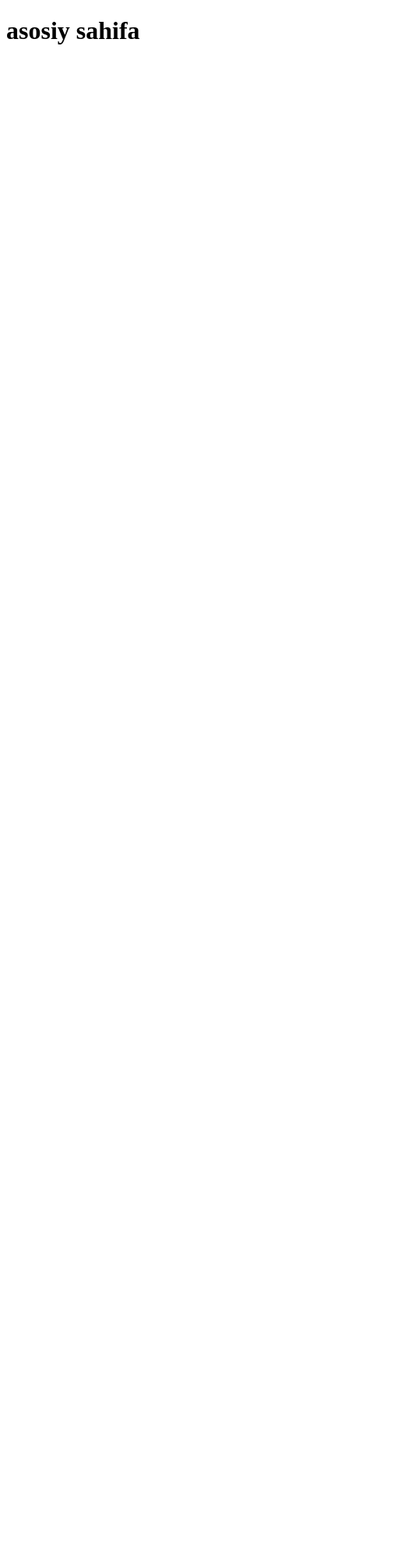
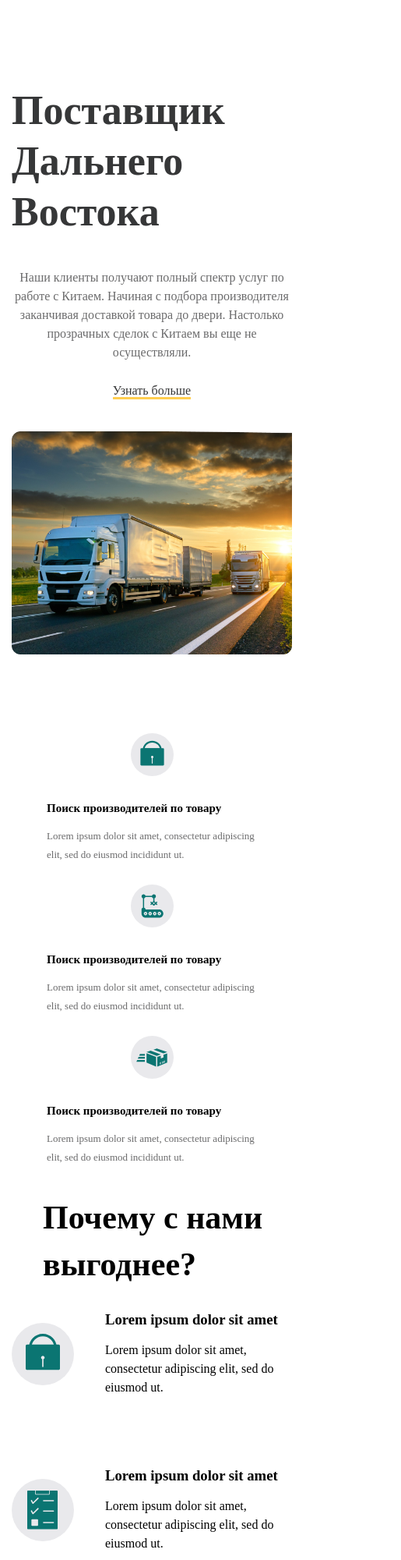
Before and after one commit to muzaffarovhayotbek/5.10-dars-vazifasi, a plain HTML site: page pages/home.html in a window 390 px wide. Shown: the top 2000 px of the page at 78% size, 515 px wide, since content can reach past the window. Before the commit the page ends 844 px from the top, so only its background shows below. Drawn offline with Linux system fonts and the light colour scheme; a web font is replaced by a local one.

Commit message:
end home.html

```diff
--- a/js/main.js
+++ b/js/main.js
@@ -18,7 +18,7 @@ btn.addEventListener('click', function (event) {
     return;
   }
 
-  window.location.href = 'pages/home.html'; // home.html ning to'g'ri yo'li
+  window.location.href = 'pages/home.html';
 
 
 
--- a/pages/home.html
+++ b/pages/home.html
@@ -3,9 +3,130 @@
   <head>
     <meta charset="UTF-8" />
     <meta name="viewport" content="width=device-width, initial-scale=1.0" />
+    <link rel="stylesheet" href="../styles/home.css">
     <title>Document</title>
   </head>
   <body>
-    <h1>asosiy sahifa</h1>
+
+    <!-- hero start -->
+    <div class="hero">
+      <div class="container hero__container">
+        <div class="hero-info">
+          <h1>Поставщик Дальнего Востока</h1>
+          <p>Наши клиенты получают полный спектр услуг по работе с
+            Китаем. Начиная с подбора производителя заканчивая
+            доставкой товара до двери. Настолько прозрачных сделок с
+            Китаем вы еще не осуществляли.
+          </p>
+          <a href="#">Узнать больше</a>
+        </div>
+
+        <div class="hero-image">
+          <img src="../images/hero-image.png" alt="hero-image">
+        </div>
+      </div>
+    </div>
+    <!-- hero end -->
+
+    <div class="category">
+      <div class="container category__container">
+        <div class="category-block">
+          <div class="icon">
+            <img src="../images/icon-icon.svg" alt="icon">
+          </div>
+          <div class="info">
+            <h3>Поиск производителей по товару</h3>
+            <p>Lorem ipsum dolor sit amet, consectetur adipiscing
+              elit, sed do eiusmod incididunt ut.</p>
+          </div>
+        </div>
+
+        <div class="category-block">
+          <div class="icon">
+            <img src="../images/section-icon.svg" alt="icon">
+          </div>
+          <div class="info">
+            <h3>Поиск производителей по товару</h3>
+            <p>Lorem ipsum dolor sit amet, consectetur adipiscing
+              elit, sed do eiusmod incididunt ut.</p>
+          </div>
+        </div>
+
+        <div class="category-block">
+          <div class="icon">
+            <img src="../images/category-icon.svg" alt="icon">
+          </div>
+
+          <div class="info">
+            <h3>Поиск производителей по товару</h3>
+            <p>Lorem ipsum dolor sit amet, consectetur adipiscing
+              elit, sed do eiusmod incididunt ut.</p>
+          </div>
+        </div>
+      </div>
+    </div>
+
+    <!-- main -->
+    <main class="main">
+      <div class="container main__container">
+
+        <div class="mask">
+          <div class="mask-title">
+            <h2>Почему с нами выгоднее?</h2>
+          </div>
+        </div>
+      </div>
+    </main>
+    <!-- main end -->
+
+    <!-- section -->
+    <section class="section">
+      <div class="container section__container">
+
+        <div class="section-div">
+
+          <div class="section-first">
+            <img src="../images/mobile.svg" alt>
+            <div>
+              <h3>Lorem ipsum dolor sit amet</h3>
+              <p>Lorem ipsum dolor sit amet, consectetur
+                adipiscing elit, sed do eiusmod ut.</p>
+            </div>
+          </div>
+
+          <div class="section-first">
+            <img src="../images/dekstop-img.svg" alt width="80"
+              height="80">
+            <div>
+              <h3>Lorem ipsum dolor sit amet</h3>
+              <p>Lorem ipsum dolor sit amet, consectetur
+                adipiscing elit, sed do eiusmod ut.</p>
+            </div>
+          </div>
+        </div>
+
+        <div class="section-div">
+
+          <div class="section-first">
+            <img src="../images/section-mobile.svg" alt>
+            <div>
+              <h3>Lorem ipsum dolor sit amet</h3>
+              <p>Lorem ipsum dolor sit amet, consectetur
+                adipiscing elit, sed do eiusmod ut.</p>
+            </div>
+          </div>
+
+          <div class="section-first">
+            <img src="../images/global.svg" alt="global">
+            <div>
+              <h3>Lorem ipsum dolor sit amet</h3>
+              <p>Lorem ipsum dolor sit amet, consectetur
+                adipiscing elit, sed do eiusmod ut.</p>
+            </div>
+          </div>
+        </div>
+      </div>
+    </section>
+    <!-- section ends -->
   </body>
 </html>
--- /dev/null
+++ b/styles/fonts.home.css
@@ -0,0 +1,32 @@
+/* exo-2-regular - cyrillic_latin */
+@font-face {
+  font-display: swap; /* Check https://developer.mozilla.org/en-US/docs/Web/CSS/@font-face/font-display for other options. */
+  font-family: 'Exo 2';
+  font-style: normal;
+  font-weight: 400;
+  src: url('../fonts/exo-2-v21-cyrillic_latin-regular.woff2') format('woff2'); /* Chrome 36+, Opera 23+, Firefox 39+, Safari 12+, iOS 10+ */
+}
+/* exo-2-600 - cyrillic_latin */
+@font-face {
+  font-display: swap; /* Check https://developer.mozilla.org/en-US/docs/Web/CSS/@font-face/font-display for other options. */
+  font-family: 'Exo 2';
+  font-style: normal;
+  font-weight: 600;
+  src: url('../fonts/exo-2-v21-cyrillic_latin-600.woff2') format('woff2'); /* Chrome 36+, Opera 23+, Firefox 39+, Safari 12+, iOS 10+ */
+}
+/* pt-sans-regular - cyrillic_latin */
+@font-face {
+  font-display: swap; /* Check https://developer.mozilla.org/en-US/docs/Web/CSS/@font-face/font-display for other options. */
+  font-family: 'PT Sans';
+  font-style: normal;
+  font-weight: 400;
+  src: url('../fonts/pt-sans-v17-cyrillic_latin-regular.woff2') format('woff2'); /* Chrome 36+, Opera 23+, Firefox 39+, Safari 12+, iOS 10+ */
+}
+/* pt-sans-700 - cyrillic_latin */
+@font-face {
+  font-display: swap; /* Check https://developer.mozilla.org/en-US/docs/Web/CSS/@font-face/font-display for other options. */
+  font-family: 'PT Sans';
+  font-style: normal;
+  font-weight: 700;
+  src: url('../fonts/pt-sans-v17-cyrillic_latin-700.woff2') format('woff2'); /* Chrome 36+, Opera 23+, Firefox 39+, Safari 12+, iOS 10+ */
+}
--- /dev/null
+++ b/styles/global.css
@@ -0,0 +1,12 @@
+@import url('./fonts.home.css');
+*{
+    padding: 0;
+    margin: 0;
+    box-sizing: border-box;
+}
+
+.container{
+    max-width: 1240px;
+    width: 100%;
+    margin: 0 auto;
+}
--- /dev/null
+++ b/styles/home.css
@@ -0,0 +1,329 @@
+@import url('./global.css');
+
+.hero {
+  margin-top: 109px;
+  margin-bottom: 67px;
+}
+
+.hero__container {
+  display: flex;
+  gap: 70px;
+  align-items: center;
+}
+
+.hero__container .hero-info > h1 {
+  font-family: 'Exo 2';
+  font-size: 52px;
+  font-weight: 600;
+  line-height: 65px;
+  text-align: left;
+}
+
+.hero__container .hero-info h1 {
+  font-family: 'Exo 2';
+  font-size: 52px;
+  font-weight: 600;
+  line-height: 65px;
+  text-align: left;
+  margin-bottom: 40px;
+  color: #363738;
+}
+
+.hero-info p {
+  font-family: 'PT Sans';
+  font-size: 16px;
+  font-weight: 400;
+  line-height: 24px;
+  text-align: left;
+  color: #6b6b6c;
+  margin-bottom: 40px;
+}
+
+.hero-info a {
+  font-family: 'PT Sans';
+  font-size: 16px;
+  font-weight: 400;
+  line-height: 24px;
+  text-align: left;
+  color: #363738;
+  text-decoration: none;
+  border-bottom: 3px solid #ffce50;
+}
+
+/* Category */
+.gategory {
+  margin-top: 67px;
+}
+
+.category__container {
+  box-shadow: 1px 3px 8px 0px #d7d7dd;
+  display: flex;
+  padding: 40px 58px;
+  margin-bottom: 67px;
+  border-radius: 20px;
+}
+
+.category-block {
+  padding-left: 64px;
+  padding-right: 64px;
+  border-left: 1px solid #d7d7dd;
+}
+
+.category-block:first-child {
+  border: none;
+  padding-left: 0px;
+}
+
+.category-block .icon {
+  margin-bottom: 24px;
+}
+
+.category-block .info h3 {
+  font-family: 'Exo 2';
+  font-size: 20px;
+  font-weight: 600;
+  line-height: 27px;
+  text-align: left;
+  margin-bottom: 16px;
+}
+
+.category-block .info p {
+  font-family: 'PT Sans';
+  font-size: 16px;
+  font-weight: 400;
+  line-height: 24px;
+  text-align: left;
+  color: #6b6b6c;
+}
+
+.main {
+  margin-top: 67px;
+  margin-bottom: 73px;
+}
+
+.mask {
+  margin-top: 67px;
+  margin-bottom: 73px;
+  background-image: url('../images/section-image.png');
+}
+
+.mask-title {
+  width: 670px;
+  height: 455px;
+  background-color: #0b7572;
+  clip-path: polygon(0 0, 45% 0, 100% 100%, 0% 100%);
+  font-family: 'Exo 2';
+  font-size: 40px;
+  font-weight: 600;
+  line-height: 60px;
+  text-align: left;
+  padding-top: 178px;
+  color: #ffffff;
+  padding-left: 40px;
+}
+
+.section {
+  margin-top: 73px;
+  margin-bottom: 120px;
+}
+
+.section__container {
+  display: flex;
+  flex-direction: column;
+  gap: 62px;
+}
+
+.section-div {
+  display: flex;
+  gap: 140px;
+  align-items: center;
+}
+
+.section-first {
+  display: flex;
+  gap: 40px;
+  align-items: center;
+}
+
+.section-first > h3 {
+  font-family: 'Exo 2';
+  font-size: 20px;
+  font-weight: 600;
+  line-height: 27px;
+  text-align: left;
+}
+
+.section-first div {
+  display: flex;
+  flex-direction: column;
+  gap: 16px;
+}
+
+.section-first div p {
+  font-family: 'PT Sans';
+  font-size: 16px;
+  font-weight: 400;
+  line-height: 24px;
+  text-align: left;
+}
+
+@media screen and (max-width: 1240px) {
+  .container {
+    padding: 0 15px;
+  }
+
+  .hero-image img {
+    max-width: 500px;
+  }
+
+  .hero-info h1 {
+    font-size: 35px;
+    line-height: 40px;
+    margin-bottom: 25px;
+  }
+
+  .hero-info p {
+    margin-bottom: 25px;
+  }
+
+  .hero__container {
+    gap: 40px;
+  }
+
+  /* category */
+  .category {
+    padding: 0px 30px;
+  }
+
+  .category__container {
+    padding: 40px;
+  }
+
+  .category-block {
+    padding-left: 44px;
+    padding-right: 44px;
+  }
+
+  .category-block .info h3 {
+    font-size: 18px;
+  }
+}
+
+@media screen and (max-width: 992px) {
+  .hero-image img {
+    max-width: 400px;
+  }
+
+  .hero-info h1 {
+    font-size: 30px;
+    line-height: 30px;
+    margin-bottom: 20px;
+  }
+
+  /* category */
+  .category {
+    padding: 0px 30px;
+  }
+
+  .category__container {
+    padding: 30px;
+  }
+
+  .category-block {
+    padding-left: 24px;
+    padding-right: 24px;
+  }
+
+  .category-block .info h3 {
+    font-size: 15px;
+    margin-bottom: 10px;
+  }
+
+  .category-block .icon img {
+    width: 70px;
+  }
+
+  .category-block .info p {
+    font-size: 13px;
+    margin-bottom: 10px;
+  }
+
+  /* main */
+  .mask-title {
+    width: 500px;
+    font-size: 28px;
+  }
+}
+
+@media screen and (max-width: 768px) {
+  .hero__container {
+    flex-direction: column;
+    text-align: center;
+  }
+
+  .hero-image img {
+    max-width: 100%;
+  }
+
+  .hero-info h1 {
+    text-align: center;
+  }
+
+  .hero-info p {
+    text-align: center;
+  }
+
+  .hero__container {
+    gap: 40px;
+  }
+
+  /* category */
+  .category__container {
+    box-shadow: none;
+    flex-direction: column;
+    gap: 16px;
+  }
+
+  .category-block {
+    border: none;
+    display: flex;
+    align-items: center;
+    padding: 0px;
+    box-shadow: 1px 3px 8px 0px #d7d7dd;
+    border-radius: 20px;
+  }
+
+  .section-div {
+    flex-direction: column;
+  }
+  .section-div {
+    display: flex;
+    gap: 90px;
+    align-items: center;
+  }
+}
+
+@media screen and (max-width: 568px) {
+  .category-block {
+    flex-direction: column;
+    box-shadow: none;
+  }
+
+  .category-block .icon h3 {
+    text-align: left;
+  }
+  .category-block .icon img {
+    width: 55px;
+  }
+
+  .mask {
+    background-image: none;
+  }
+
+  .mask-title {
+    margin-bottom: -200px;
+    margin-top: -250px;
+    background-color: unset;
+    color: #000000;
+  }
+}
```
Also changed, not shown: index.html (+1 -1 lines), css/fonts.css (renamed from styles/fonts.css), images/category-icon.svg (added), images/dekstop-img.svg (added), images/global.svg (added), images/hero-image.png (added), images/icon-icon.svg (added), images/icon.svg (added), images/mobile.svg (added), images/section-icon.svg (added), images/section-image.png (added), images/section-mobile.svg (added).
